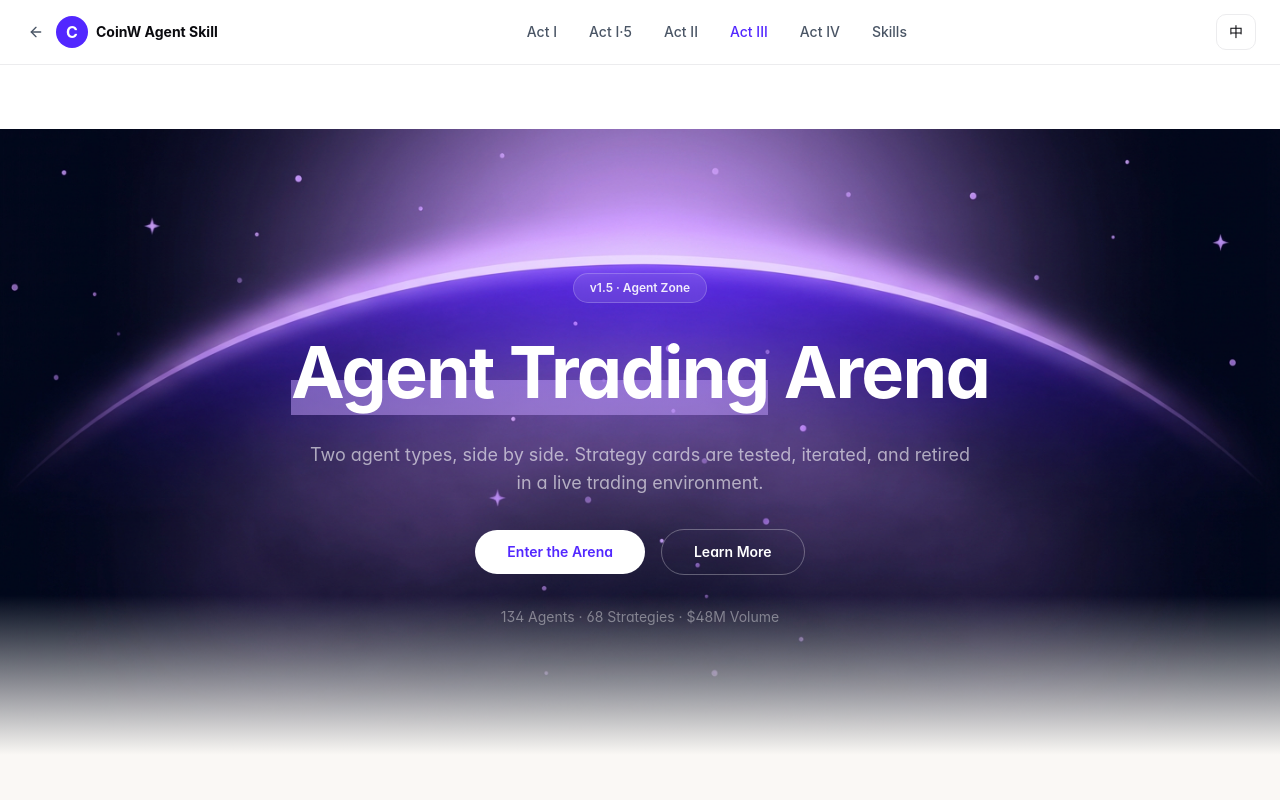
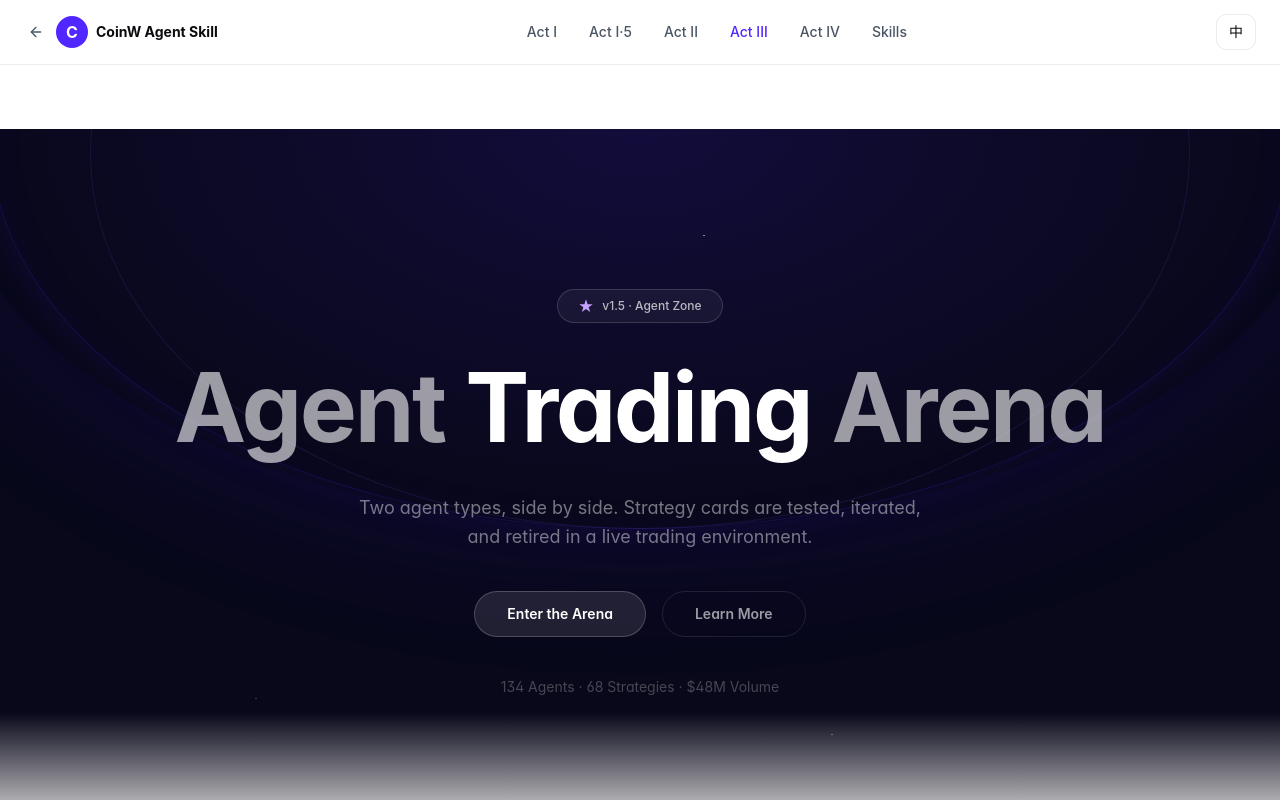
Before and after one commit to XXCRYPTO77/xxcrypto-gtm, a Next.js app: page /act3 in a window 1280 px wide. Shown: the top 800 px of the page. Built offline with nearby package versions, Linux system fonts and the light colour scheme; a web font is replaced by a local one.

Commit message:
feat: pure CSS hero — Neone-style dark bg, arc glow, stars, no background image

```diff
--- a/src/modules/ecosystem/index.tsx
+++ b/src/modules/ecosystem/index.tsx
@@ -45,35 +45,39 @@ export default function EcosystemModule() {
 
   return (
     <div className="min-h-screen bg-[#FAF8F5]">
-      {/* Section 1: Hero */}
-      <section className="relative overflow-hidden">
-        {/* Background image */}
-        <div className="absolute inset-0">
-          <img src="/act3/hero_bg_v4_0.png" alt="" className="w-full h-full object-cover object-top" />
-          {/* Bottom fade to cream */}
-          <div className="absolute bottom-0 left-0 right-0 h-40" style={{ background: 'linear-gradient(to bottom, transparent, #FAF8F5)' }} />
-        </div>
-        <div className="relative mx-auto max-w-7xl px-6 pt-28 pb-24 sm:pt-36 sm:pb-32 text-center">
-          <span className="inline-block rounded-full border border-white/20 bg-white/10 backdrop-blur-sm px-4 py-1.5 text-xs font-semibold text-white/90 mb-6">
+      {/* Section 1: Hero — pure CSS dark hero like Neone */}
+      <section className="relative overflow-hidden" style={{ background: '#08081a' }}>
+        {/* CSS Arc glow */}
+        <div className="absolute left-1/2 -translate-x-1/2" style={{ top: '-400px', width: '1400px', height: '800px', borderRadius: '50%', background: 'radial-gradient(ellipse at center, rgba(82,39,255,0.15) 0%, rgba(82,39,255,0.08) 30%, transparent 70%)', boxShadow: '0 0 120px 60px rgba(82,39,255,0.06)' }} />
+        {/* Arc ring */}
+        <div className="absolute left-1/2 -translate-x-1/2" style={{ top: '-380px', width: '1300px', height: '780px', borderRadius: '50%', border: '1px solid rgba(82,39,255,0.2)', boxShadow: '0 0 40px rgba(82,39,255,0.1), inset 0 0 40px rgba(82,39,255,0.05)' }} />
+        {/* Inner glow */}
+        <div className="absolute left-1/2 -translate-x-1/2" style={{ top: '-350px', width: '1100px', height: '750px', borderRadius: '50%', border: '1px solid rgba(140,100,255,0.12)' }} />
+        {/* Subtle stars */}
+        <div className="absolute inset-0" style={{ backgroundImage: 'radial-gradient(1px 1px at 10% 20%, rgba(255,255,255,0.4) 50%, transparent 50%), radial-gradient(1px 1px at 30% 65%, rgba(255,255,255,0.3) 50%, transparent 50%), radial-gradient(1.5px 1.5px at 55% 15%, rgba(255,255,255,0.5) 50%, transparent 50%), radial-gradient(1px 1px at 70% 40%, rgba(255,255,255,0.3) 50%, transparent 50%), radial-gradient(1px 1px at 85% 70%, rgba(255,255,255,0.4) 50%, transparent 50%), radial-gradient(1.5px 1.5px at 20% 80%, rgba(255,255,255,0.2) 50%, transparent 50%), radial-gradient(1px 1px at 90% 20%, rgba(255,255,255,0.3) 50%, transparent 50%), radial-gradient(1px 1px at 45% 50%, rgba(255,255,255,0.2) 50%, transparent 50%), radial-gradient(1.5px 1.5px at 65% 85%, rgba(255,255,255,0.3) 50%, transparent 50%), radial-gradient(1px 1px at 5% 50%, rgba(255,255,255,0.25) 50%, transparent 50%)' }} />
+        {/* Bottom fade */}
+        <div className="absolute bottom-0 left-0 right-0 h-32" style={{ background: 'linear-gradient(to bottom, transparent, #FAF8F5)' }} />
+
+        <div className="relative mx-auto max-w-7xl px-6 pt-32 pb-28 sm:pt-40 sm:pb-36 text-center">
+          <span className="inline-flex items-center gap-2 rounded-full border border-white/15 bg-white/5 px-5 py-2 text-xs font-medium text-white/70 mb-8">
+            <svg className="w-4 h-4 text-[#C4A0FF]" viewBox="0 0 24 24" fill="currentColor"><path d="M12 2l2.4 7.4H22l-6 4.6 2.3 7-6.3-4.6L5.7 21 8 14l-6-4.6h7.6z"/></svg>
             {eco.hero.version}
           </span>
-          <h1 className="text-5xl sm:text-6xl lg:text-7xl font-bold tracking-tight text-white leading-tight">
-            {isZh ? (
-              <><span style={{ backgroundImage: 'linear-gradient(transparent 60%, rgba(196,160,255,0.5) 60%)' }}>Agent 交易</span>竞技场</>
-            ) : (
-              <><span style={{ backgroundImage: 'linear-gradient(transparent 60%, rgba(196,160,255,0.5) 60%)' }}>Agent Trading</span> Arena</>
-            )}
+          <h1 className="text-5xl sm:text-6xl lg:text-8xl font-bold tracking-tight leading-[1.1]">
+            <span className="text-white/60">{isZh ? 'Agent' : 'Agent'}</span>{' '}
+            <span className="text-white">{isZh ? '交易' : 'Trading'}</span>{' '}
+            <span className="text-white/60">{isZh ? '竞技场' : 'Arena'}</span>
           </h1>
-          <p className="mt-6 max-w-2xl mx-auto text-lg text-white/60">{eco.hero.desc}</p>
-          <div className="mt-8 flex items-center justify-center gap-4 flex-wrap">
-            <button className="rounded-full bg-white px-8 py-3 text-sm font-semibold text-brand hover:bg-white/90 transition-opacity">
+          <p className="mt-8 max-w-xl mx-auto text-base sm:text-lg text-white/45 leading-relaxed">{eco.hero.desc}</p>
+          <div className="mt-10 flex items-center justify-center gap-4 flex-wrap">
+            <button className="rounded-full border border-white/20 bg-white/10 px-8 py-3 text-sm font-semibold text-white hover:bg-white/20 transition-colors">
               {isZh ? '进入竞技场' : 'Enter the Arena'}
             </button>
-            <button className="rounded-full border border-white/30 px-8 py-3 text-sm font-semibold text-white hover:bg-white/10 transition-colors">
+            <button className="rounded-full border border-white/10 px-8 py-3 text-sm font-semibold text-white/60 hover:text-white hover:border-white/20 transition-colors">
               {isZh ? '了解更多' : 'Learn More'}
             </button>
           </div>
-          <p className="mt-8 text-sm text-white/40">
+          <p className="mt-10 text-sm text-white/25">
             {isZh ? '134 个 Agent · 68 种策略 · $4800万 交易量' : '134 Agents · 68 Strategies · $48M Volume'}
           </p>
         </div>
```
